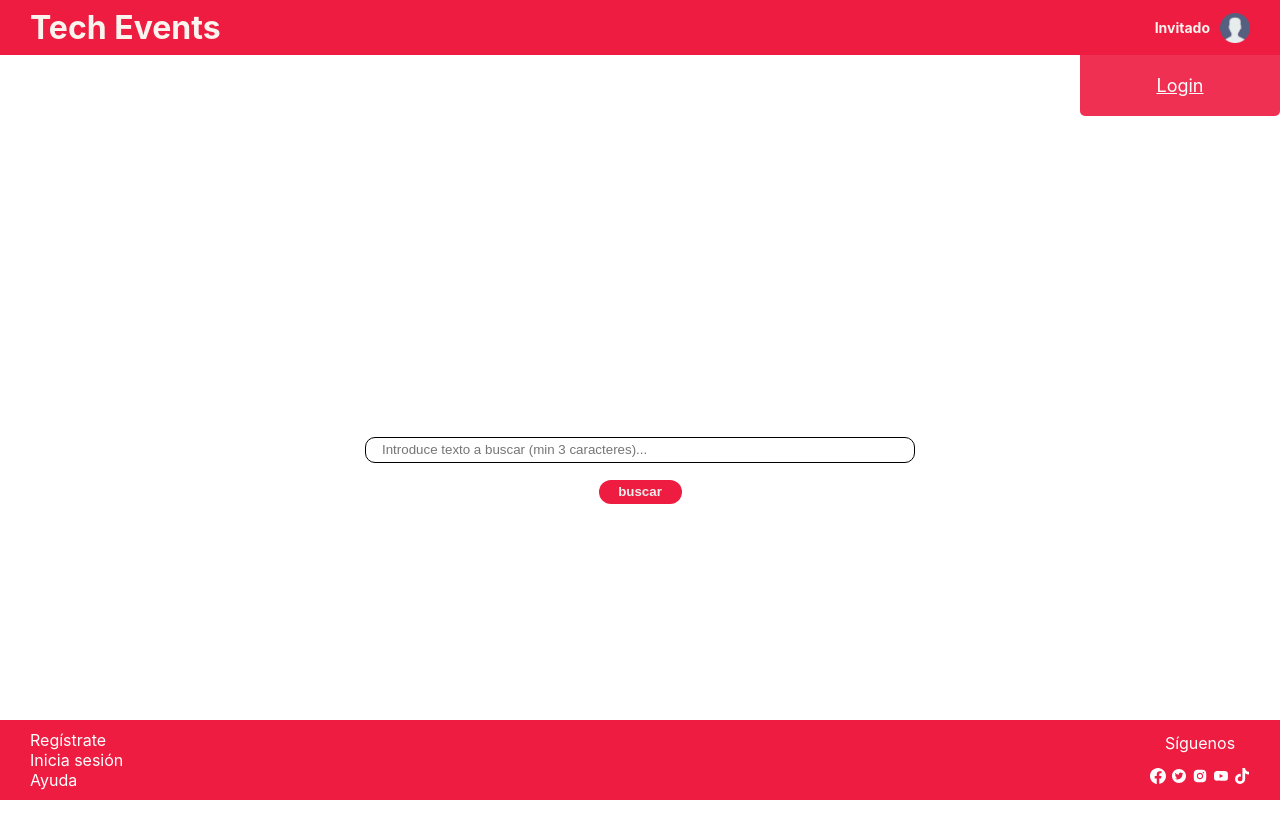
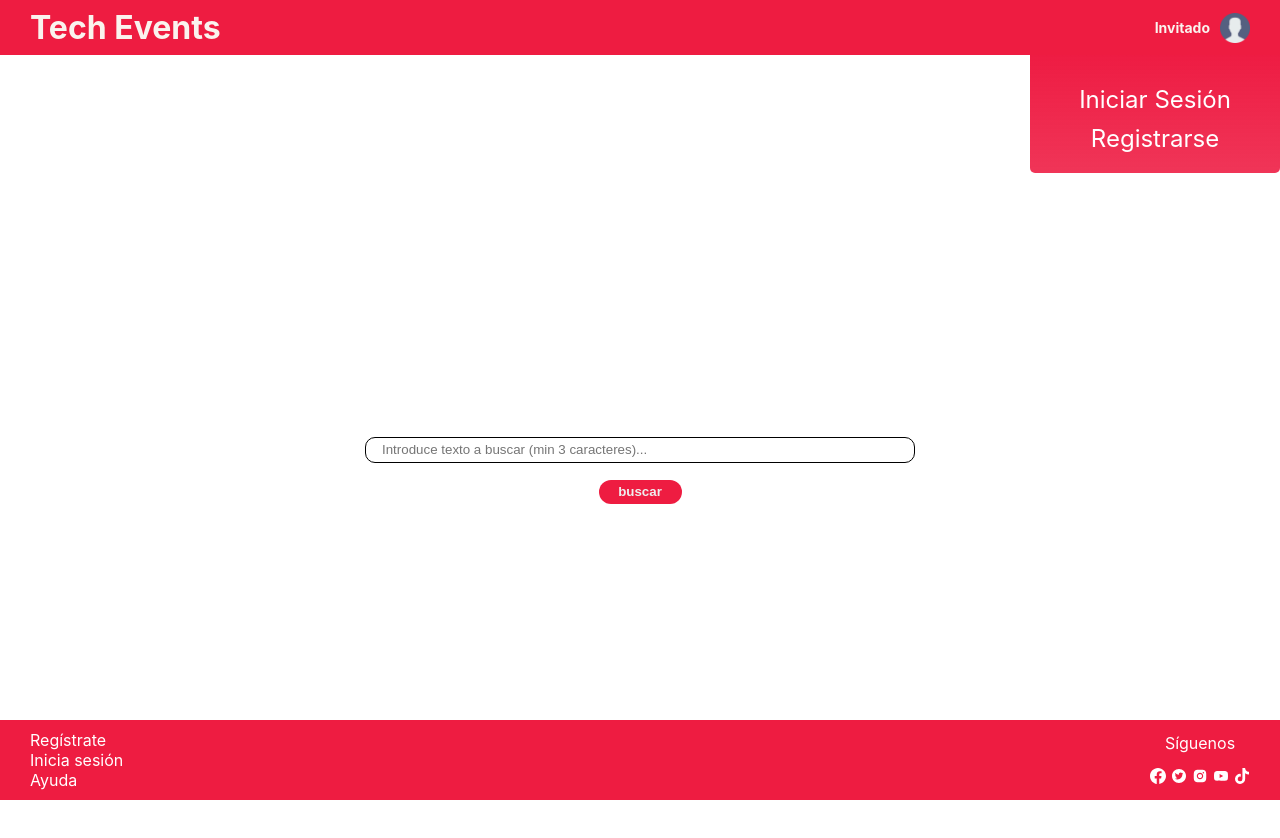
Before and after one commit to mihaelagheorghiu10/TechEvents-frontt, a React (Create React App) app: page / in a window 1280 px wide. Both pictures are taken after a click on the picture 1235 px from the left and 27 px from the top of the page. Shown: the top 838 px of the page. Built offline with nearby package versions, Linux system fonts and the light colour scheme.

Commit message:
add style and hover properties to menu

```diff
--- a/src/components/NavMenu/NavMenu.jsx
+++ b/src/components/NavMenu/NavMenu.jsx
@@ -11,11 +11,12 @@ export default function NavMenu() {
             <ul className={style.navMenuList}>
                 <li>Perfil</li>
                 <li>Mis Eventos</li>
-                <li>Logout</li>
+                <li onClick={()=> auth.logout()}>Logout</li>
             </ul>
         :
             <ul className={style.navMenuList}>
-                <Link to="/login"><li>Login</li></Link>
+                <Link className={style.menuLink} to="/login" ><li>Iniciar Sesión</li></Link>
+                <Link className={style.menuLink} to="/register"><li>Registrarse</li></Link>
             </ul>
     }
     </ul>
--- a/src/components/NavMenu/navMenu.module.css
+++ b/src/components/NavMenu/navMenu.module.css
@@ -4,11 +4,26 @@
     right: 0;
     z-index: 100;
     list-style: none;
-    background-color: #ee1c43e8;
-    padding: 20px 10px;
-    width: 200px;
-    font-size: large;
+    /* background-color: #ee1c43e8; */
+    background: linear-gradient(#ee1c43, #ee1c43e3);
+    padding: 30px 10px 20px 10px;
+    width: 250px;
+    font-size: x-large;
     color: white;
     border-radius: 0 0 5px 5px;
     text-decoration: none;
+    display: flex;
+    flex-direction: column;
+    justify-content: space-evenly;
+    align-items: center;
+    gap: 10px;
 }
+
+.menuLink {
+    text-decoration: none;
+}
+
+.menuLink:hover {
+    opacity: 0.8;
+    cursor: pointer;
+}
--- a/src/components/Navbar/navbar.module.css
+++ b/src/components/Navbar/navbar.module.css
@@ -53,3 +53,8 @@
 .userImage {
   width:100%;
 }
+
+.userImage:hover {
+  opacity: 0.8;
+  cursor: pointer;
+}
```
